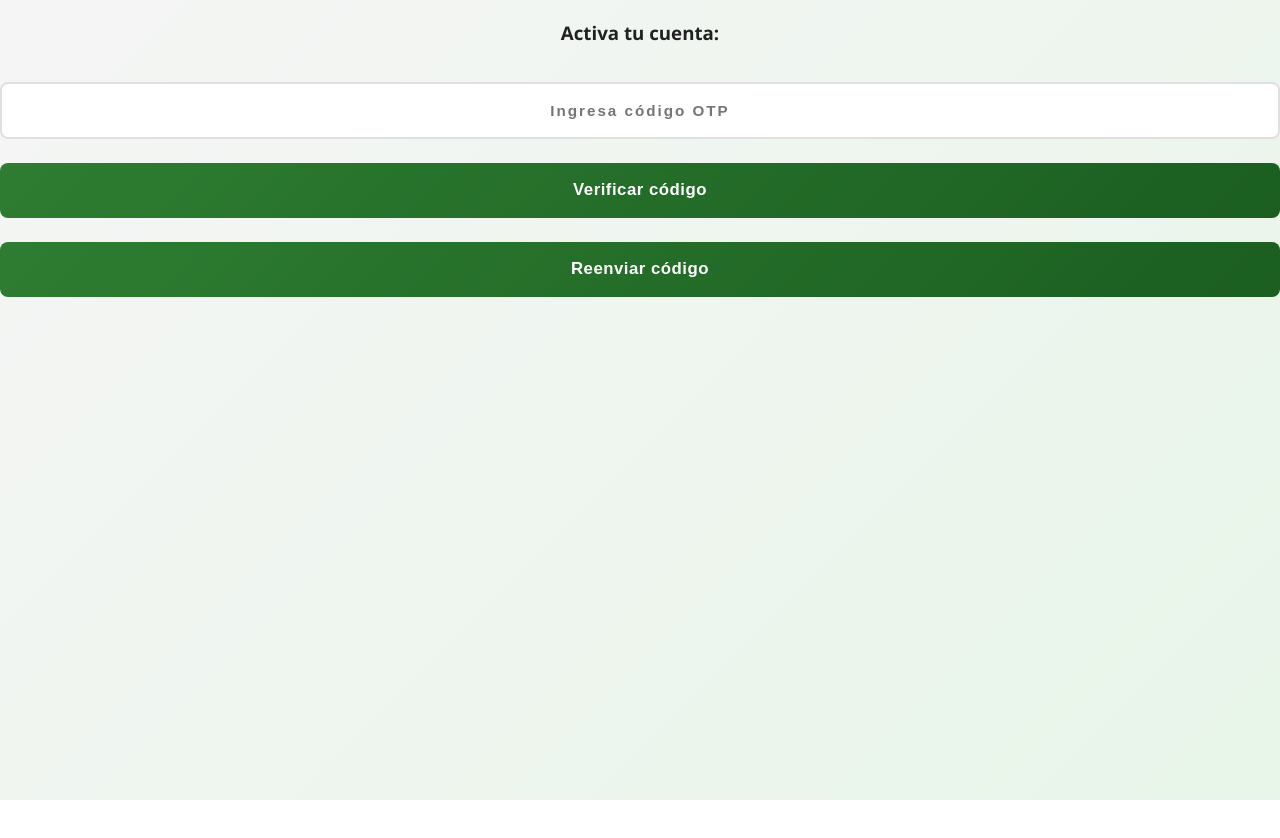
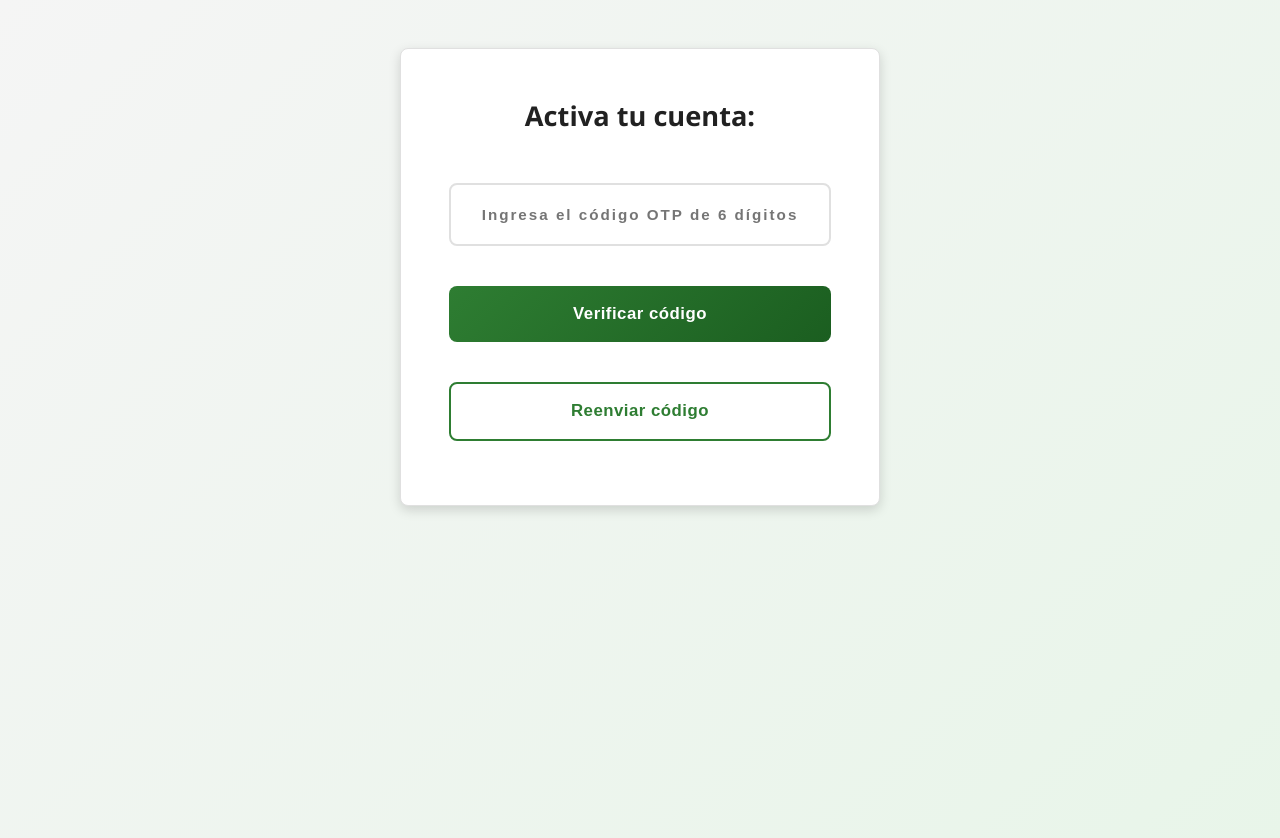
Before and after one commit to Eliza1213/Nova_Graf, a React (Create React App) app in the folder frontend/: page /activar-cuenta in a window 1280 px wide. Shown: the top 838 px of the page. Before the commit the page ends 800 px from the top, so only its background shows below. Built offline with nearby package versions, Linux system fonts and the light colour scheme.

Commit message:
Agregar frontend como carpeta normal

```diff
--- /dev/null
+++ b/frontend/src/activar-cuenta.css
@@ -0,0 +1,305 @@
+/* activar-cuenta.css - Diseño Responsivo Negro/Verde */
+
+/* Variables CSS consistentes con login y registro */
+:root {
+  --primary-color: #2e7d32;
+  --primary-dark: #1b5e20;
+  --primary-light: #4caf50;
+  --error-color: #c62828;
+  --success-color: #2e7d32;
+  --text-color: #212121;
+  --text-light: #757575;
+  --light-gray: #f5f5f5;
+  --border-color: #e0e0e0;
+  --border-dark: #bdbdbd;
+  --background-dark: #121212;
+  --border-radius: 8px;
+  --box-shadow: 0 4px 12px rgba(0, 0, 0, 0.15);
+  --transition: all 0.3s ease;
+}
+
+/* Contenedor principal */
+.otp-container {
+  max-width: 450px;
+  width: 90%;
+  margin: 2rem auto;
+  padding: 2.5rem;
+  background-color: white;
+  border-radius: var(--border-radius);
+  box-shadow: var(--box-shadow);
+  border: 1px solid var(--border-color);
+  text-align: center;
+}
+
+/* Título */
+.otp-container h3 {
+  margin-top: 0;
+  margin-bottom: 1.5rem;
+  font-size: 1.5rem;
+  color: var(--text-color);
+  font-weight: 600;
+  line-height: 1.4;
+}
+
+.otp-container h3 span {
+  color: var(--primary-color);
+  font-weight: 700;
+  word-break: break-all;
+}
+
+/* Input OTP */
+.otp-container input {
+  width: 100%;
+  padding: 1rem;
+  border: 2px solid var(--border-color);
+  border-radius: var(--border-radius);
+  font-size: 1.1rem;
+  text-align: center;
+  letter-spacing: 2px;
+  font-weight: 600;
+  transition: var(--transition);
+  background-color: white;
+  color: var(--text-color);
+  margin-bottom: 1rem;
+}
+
+.otp-container input:focus {
+  outline: none;
+  border-color: var(--primary-color);
+  box-shadow: 0 0 0 3px rgba(46, 125, 50, 0.1);
+  transform: translateY(-1px);
+}
+
+.otp-container input.error {
+  border-color: var(--error-color);
+  box-shadow: 0 0 0 3px rgba(198, 40, 40, 0.1);
+}
+
+.otp-container input.valid {
+  border-color: var(--success-color);
+}
+
+/* Botones */
+.otp-container button {
+  padding: 1rem 1.5rem;
+  background: linear-gradient(135deg, var(--primary-color), var(--primary-dark));
+  color: white;
+  border: none;
+  border-radius: var(--border-radius);
+  font-size: 1rem;
+  font-weight: 600;
+  cursor: pointer;
+  transition: var(--transition);
+  width: 100%;
+  margin-bottom: 1rem;
+  letter-spacing: 0.5px;
+}
+
+.otp-container button:hover {
+  transform: translateY(-2px);
+  box-shadow: 0 6px 20px rgba(46, 125, 50, 0.3);
+}
+
+.otp-container button:active {
+  transform: translateY(0);
+}
+
+.otp-container button:last-of-type {
+  background: transparent;
+  color: var(--primary-color);
+  border: 2px solid var(--primary-color);
+}
+
+.otp-container button:last-of-type:hover {
+  background-color: rgba(46, 125, 50, 0.1);
+}
+
+/* Mensajes */
+.otp-container p {
+  padding: 1rem 1.2rem;
+  border-radius: var(--border-radius);
+  margin-top: 1rem;
+  font-weight: 500;
+  font-size: 0.95rem;
+  line-height: 1.4;
+}
+
+.otp-container p.error {
+  background-color: rgba(198, 40, 40, 0.08);
+  color: var(--error-color);
+  border: 1px solid var(--error-color);
+}
+
+.otp-container p.success {
+  background-color: rgba(46, 125, 50, 0.08);
+  color: var(--success-color);
+  border: 1px solid var(--success-color);
+}
+
+/* Mensajes de error de campo */
+.field-error {
+  color: var(--error-color);
+  font-size: 0.8rem;
+  margin-top: -0.5rem;
+  margin-bottom: 1rem;
+  display: block;
+  font-weight: 500;
+  text-align: left;
+}
+
+/* Animaciones */
+@keyframes shake {
+  0%, 100% { transform: translateX(0); }
+  25% { transform: translateX(-4px); }
+  75% { transform: translateX(4px); }
+}
+
+.shake {
+  animation: shake 0.4s ease-in-out;
+}
+
+/* ========== RESPONSIVE DESIGN ========== */
+
+/* Laptop (1024px+) */
+@media (min-width: 1024px) {
+  .otp-container {
+    max-width: 480px;
+    margin: 3rem auto;
+    padding: 3rem;
+  }
+
+  .otp-container h3 {
+    font-size: 1.7rem;
+    margin-bottom: 2rem;
+  }
+
+  .otp-container input {
+    padding: 1.2rem;
+    font-size: 1.2rem;
+  }
+
+  .otp-container button {
+    padding: 1.1rem 1.5rem;
+    font-size: 1.05rem;
+  }
+}
+
+/* Tablet (768px - 1023px) */
+@media (max-width: 1023px) and (min-width: 768px) {
+  .otp-container {
+    max-width: 500px;
+    margin: 2.5rem auto;
+    padding: 2.5rem;
+  }
+}
+
+/* Móvil Grande (481px - 767px) */
+@media (max-width: 767px) and (min-width: 481px) {
+  .otp-container {
+    width: 95%;
+    margin: 1.5rem auto;
+    padding: 2rem;
+  }
+
+  .otp-container h3 {
+    font-size: 1.4rem;
+    margin-bottom: 1.5rem;
+  }
+}
+
+/* Móvil Pequeño (320px - 480px) */
+@media (max-width: 480px) {
+  body {
+    padding: 0.8rem;
+    align-items: flex-start;
+    background: white;
+  }
+
+  .otp-container {
+    width: 100%;
+    margin: 0;
+    padding: 1.5rem;
+    box-shadow: none;
+    border: none;
+    border-radius: 0;
+    min-height: 100vh;
+    display: flex;
+    flex-direction: column;
+    justify-content: center;
+  }
+
+  .otp-container h3 {
+    font-size: 1.3rem;
+    margin-bottom: 1.5rem;
+  }
+
+  .otp-container input {
+    padding: 0.9rem;
+    font-size: 1rem;
+  }
+
+  .otp-container button {
+    padding: 0.9rem;
+    font-size: 0.9rem;
+  }
+}
+
+/* Móvil Muy Pequeño (hasta 320px) */
+@media (max-width: 320px) {
+  .otp-container {
+    padding: 1rem;
+  }
+
+  .otp-container h3 {
+    font-size: 1.2rem;
+    margin-bottom: 1.2rem;
+  }
+
+  .otp-container input {
+    padding: 0.8rem;
+    font-size: 0.95rem;
+  }
+
+  .otp-container button {
+    padding: 0.8rem;
+    font-size: 0.85rem;
+  }
+}
+
+/* Estados de carga */
+.button-loading {
+  opacity: 0.7;
+  pointer-events: none;
+  position: relative;
+}
+
+.button-loading::after {
+  content: '';
+  display: inline-block;
+  width: 1rem;
+  height: 1rem;
+  border: 2px solid transparent;
+  border-top: 2px solid white;
+  border-radius: 50%;
+  animation: button-spinner 0.8s linear infinite;
+  margin-left: 0.5rem;
+}
+
+@keyframes button-spinner {
+  to {
+    transform: rotate(360deg);
+  }
+}
+
+/* Placeholders */
+::placeholder {
+  color: var(--text-light);
+  font-size: 0.95rem;
+}
+
+/* Estilo para el enfoque de accesibilidad */
+.otp-container button:focus,
+.otp-container input:focus {
+  outline: 2px solid var(--primary-light);
+  outline-offset: 2px;
+}
--- a/frontend/src/components/ActivarCuenta.js
+++ b/frontend/src/components/ActivarCuenta.js
@@ -1,53 +1,153 @@
 import React, { useState } from "react";
 import { useNavigate } from "react-router-dom";
+import "../activar-cuenta.css";
 
 const ActivarCuenta = ({ correo }) => {
   const navigate = useNavigate();
   const [codigoOTP, setCodigoOTP] = useState("");
   const [mensaje, setMensaje] = useState("");
+  const [error, setError] = useState("");
+  const [isLoading, setIsLoading] = useState(false);
+  const [isResending, setIsResending] = useState(false);
+
+  // Validación del código OTP
+  const validarOTP = (codigo) => {
+    if (!codigo.trim()) {
+      return "El código OTP es obligatorio";
+    }
+    if (codigo.length < 6) {
+      return "El código OTP debe tener al menos 6 caracteres";
+    }
+    if (!/^[0-9a-zA-Z]+$/.test(codigo)) {
+      return "El código OTP solo puede contener números y letras";
+    }
+    return "";
+  };
+
+  const handleInputChange = (e) => {
+    const value = e.target.value;
+    setCodigoOTP(value);
+
+    // Validación en tiempo real
+    const error = validarOTP(value);
+    setError(error);
+
+    // Limpiar mensaje cuando el usuario empiece a escribir
+    if (mensaje && value) {
+      setMensaje("");
+    }
+  };
 
   const handleVerificarOTP = async () => {
+    // Validación antes de enviar
+    const errorValidacion = validarOTP(codigoOTP);
+    if (errorValidacion) {
+      setError(errorValidacion);
+      setMensaje("");
+
+      // Efecto shake en el input
+      const input = document.querySelector('.otp-container input');
+      if (input) {
+        input.classList.add('shake');
+        setTimeout(() => input.classList.remove('shake'), 500);
+      }
+      return;
+    }
+
+    setIsLoading(true);
     try {
-    const res = await fetch("https://novagraf-production.up.railway.app/api/auth/verificar-otp", { // ✅ cambiar ruta
+      const res = await fetch("https://novagraf-production.up.railway.app/api/auth/verificar-otp", {
         method: "POST",
         headers: { "Content-Type": "application/json" },
         body: JSON.stringify({ correo, codigo: codigoOTP }),
       });
+
       const data = await res.json();
-    setMensaje(data.message);
 
-    if (res.status === 200) setTimeout(() => navigate("/login"), 1500);
+      if (res.status === 200) {
+        setMensaje("✅ Cuenta activada correctamente. Redirigiendo...");
+        setError("");
+        setTimeout(() => navigate("/login"), 1500);
+      } else {
+        setMensaje(data.message || "Error al verificar el código");
+        setError("El código es incorrecto o ha expirado");
+      }
     } catch (err) {
-    setMensaje("Error al verificar OTP");
+      setMensaje("❌ Error de conexión al verificar el código");
+      setError("No se pudo conectar con el servidor");
+    } finally {
+      setIsLoading(false);
     }
   };
 
   const handleReenviarOTP = async () => {
+    setIsResending(true);
     try {
       const res = await fetch("https://novagraf-production.up.railway.app/api/auth/reenviar-codigo", {
         method: "POST",
         headers: { "Content-Type": "application/json" },
         body: JSON.stringify({ correo }),
       });
+
       const data = await res.json();
-    setMensaje(data.message);
+
+      if (res.status === 200) {
+        setMensaje("✅ Código reenviado correctamente. Revisa tu correo.");
+        setError("");
+      } else {
+        setMensaje(data.message || "Error al reenviar el código");
+      }
     } catch (err) {
-    setMensaje("Error al reenviar código");
+      setMensaje("❌ Error de conexión al reenviar el código");
+    } finally {
+      setIsResending(false);
     }
   };
 
+  // Función para obtener clase CSS del input
+  const getInputClassName = () => {
+    if (error) return "error";
+    if (codigoOTP && !error) return "valid";
+    return "";
+  };
 
   return (
     <div className="otp-container">
-      <h3>Activa tu cuenta: {correo}</h3>
+      <h3>
+        Activa tu cuenta: <span>{correo}</span>
+      </h3>
+
       <input
-        placeholder="Ingresa código OTP"
+        placeholder="Ingresa el código OTP de 6 dígitos"
         value={codigoOTP}
-        onChange={(e) => setCodigoOTP(e.target.value)}
+        onChange={handleInputChange}
+        className={getInputClassName()}
+        maxLength={6}
       />
-      <button onClick={handleVerificarOTP}>Verificar código</button>
-      <button onClick={handleReenviarOTP}>Reenviar código</button>
-      {mensaje && <p>{mensaje}</p>}
+
+      {error && <span className="field-error">{error}</span>}
+
+      <button
+        onClick={handleVerificarOTP}
+        disabled={isLoading}
+        className={isLoading ? "button-loading" : ""}
+      >
+        {isLoading ? "Verificando..." : "Verificar código"}
+      </button>
+
+      <button
+        onClick={handleReenviarOTP}
+        disabled={isResending}
+        className={isResending ? "button-loading" : ""}
+      >
+        {isResending ? "Enviando..." : "Reenviar código"}
+      </button>
+
+      {mensaje && (
+        <p className={mensaje.includes("✅") ? "success" : "error"}>
+          {mensaje}
+        </p>
+      )}
     </div>
   );
 };
```
Lines whose indentation alone changed are shown as unchanged.
